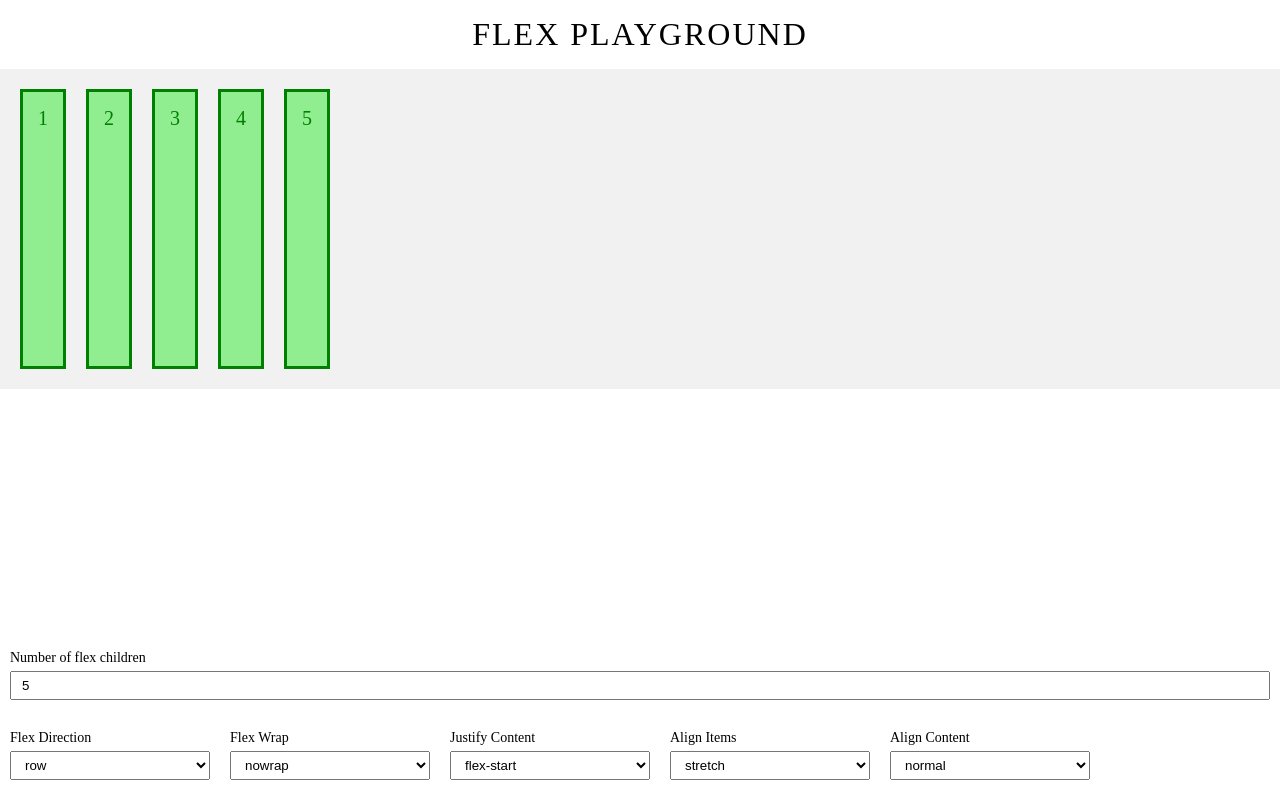
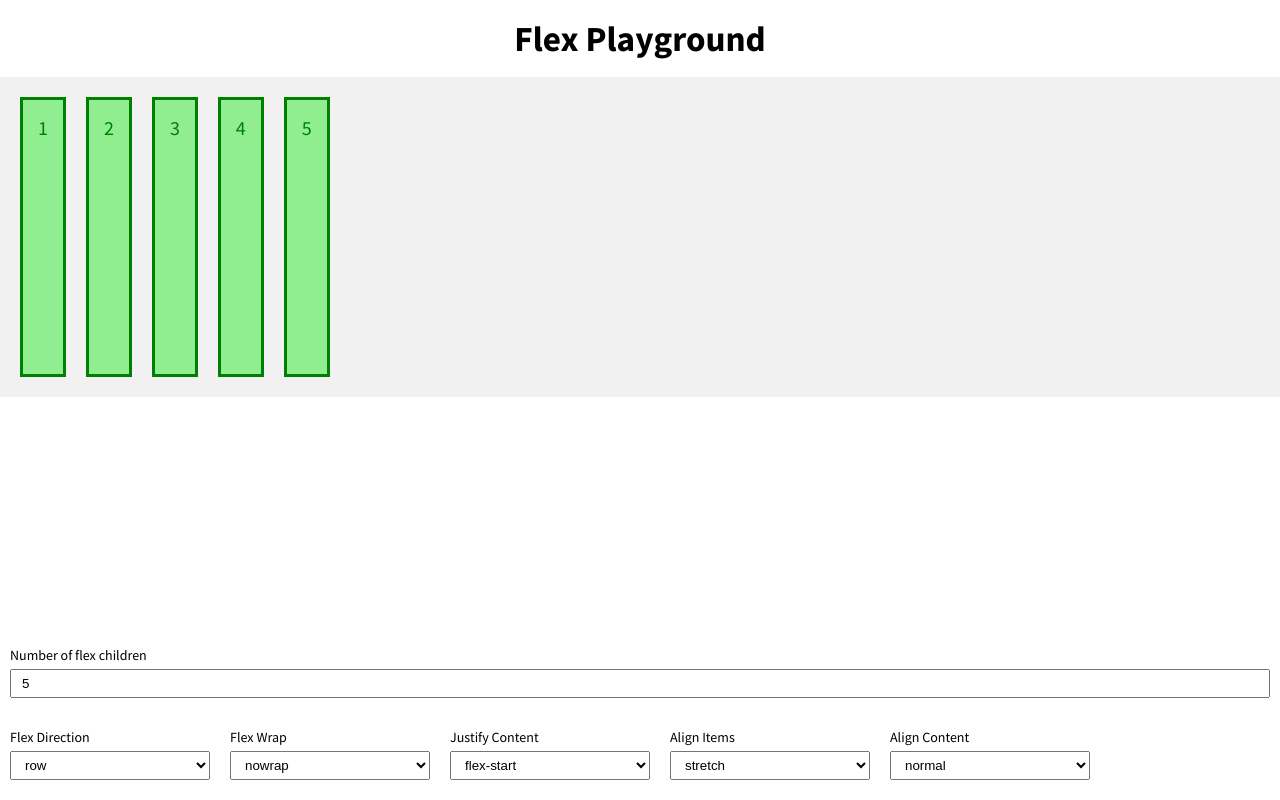
Before and after one commit to vikaskatal/flex-playground, a plain HTML site: page index.html in a window 1280 px wide. Drawn offline with Linux system fonts and the light colour scheme.

Commit message:
add: fonts

```diff
--- a/index.html
+++ b/index.html
@@ -3,6 +3,8 @@
   <meta charset="UTF-8">
   <meta name="viewport" content="width=device-width, initial-scale=1.0">
   <title>Flex Playground</title>
+  <link rel="preconnect" href="https://fonts.gstatic.com">
+  <link href="https://fonts.googleapis.com/css2?family=Source+Sans+Pro:wght@300;400;700&display=swap" rel="stylesheet">
   <link rel="stylesheet" href="./style.css" />
 </head>
 <body>
--- a/style.css
+++ b/style.css
@@ -1,5 +1,5 @@
 html{
-  font-size: 16px;
+  font-size: 14px;
 }
 
 body{
@@ -8,6 +8,7 @@ body{
   position: relative;
   display: flex;
   flex-direction: column;
+  font-family: 'Source Sans Pro', sans-serif;
 }
 
 main{
@@ -15,12 +16,11 @@ main{
 }
 
 .title-text{
-  font-size: 2rem;
+  font-size: 2.2rem;
   text-align: center;
-  letter-spacing: 2px;
-  text-transform: uppercase;
   padding: 1rem;
   margin: 0;
+  font-weight: 700;
 }
 
 
@@ -62,3 +62,9 @@ main{
   width: 100%;
   padding: 5px 10px;
 }
+
+@media screen and (min-width: 600px) {
+  html{
+    font-size: 16px;
+  }
+}
```
